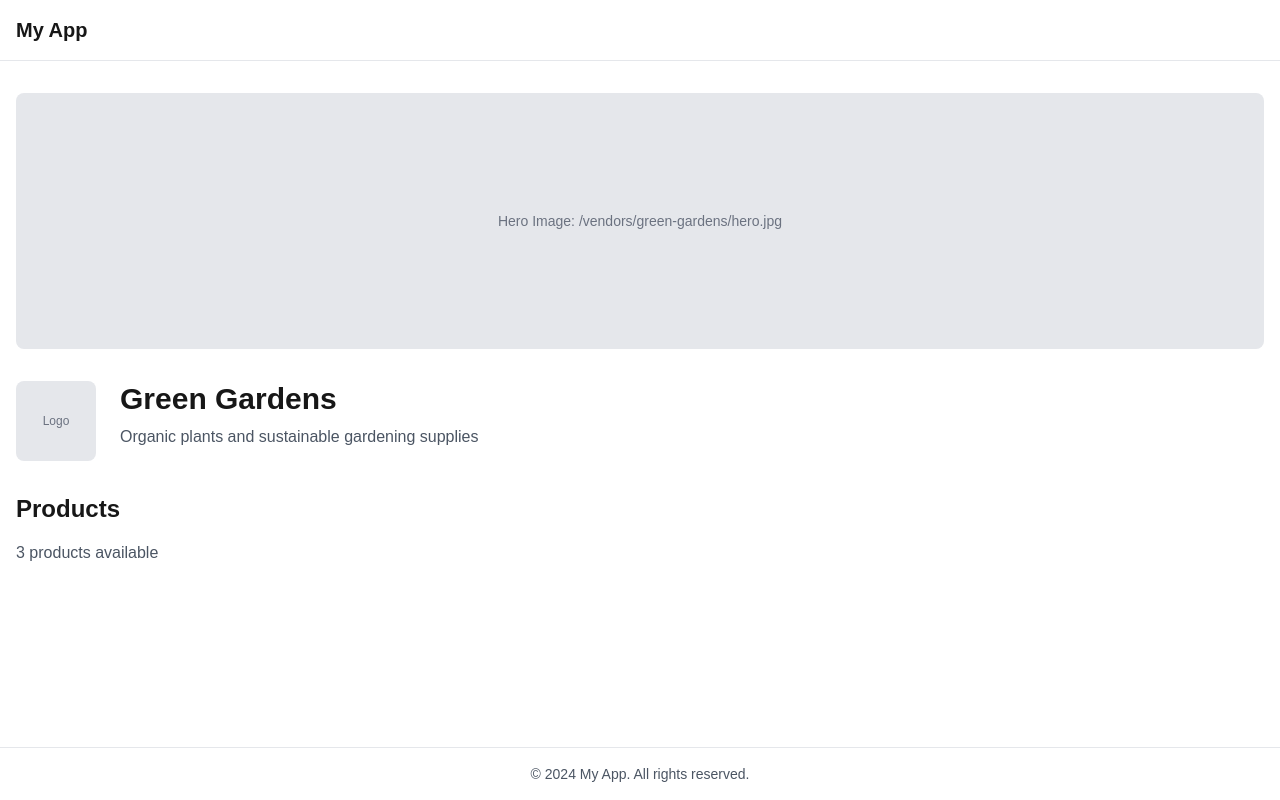
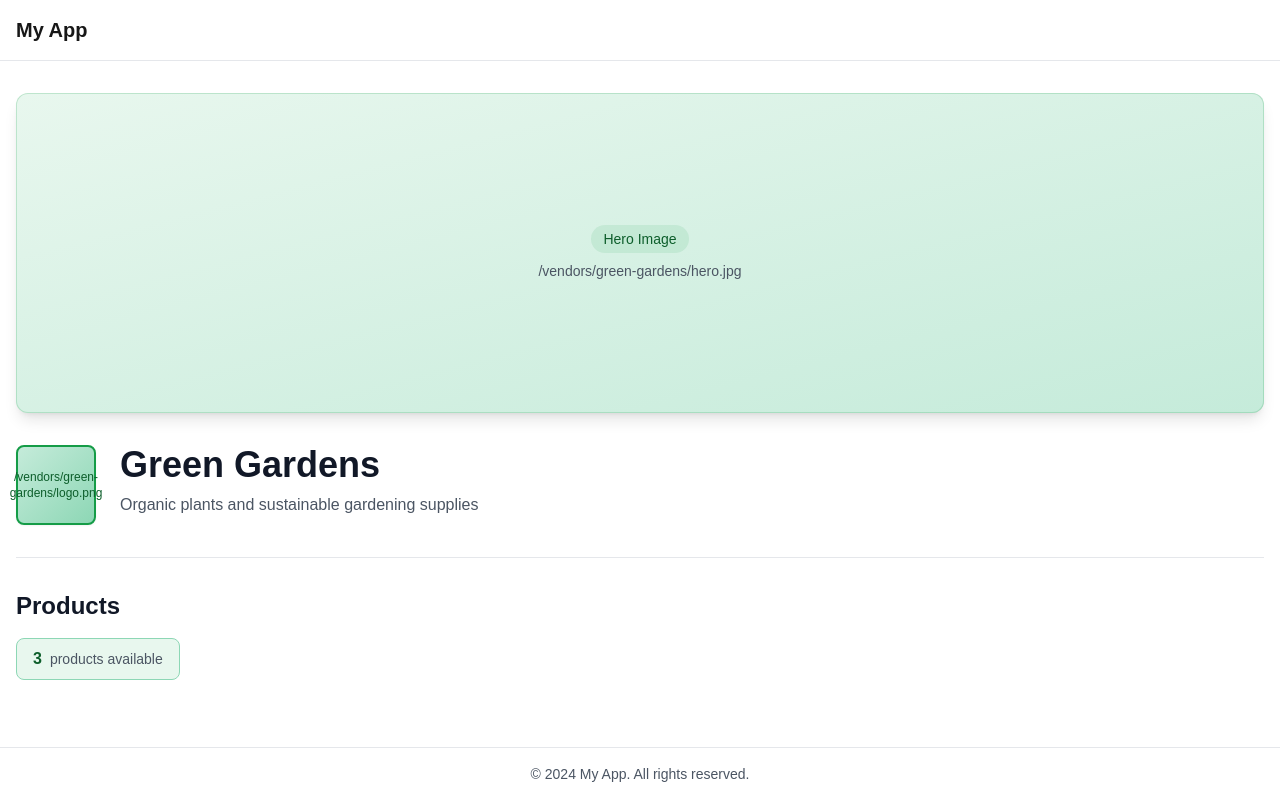
Before and after one commit to Ogechimak/Frontend_Task, a Next.js app in the folder padisquare_vendors/: page /site/green-gardens in a window 1280 px wide. Built offline with nearby package versions, Linux system fonts and the light colour scheme.

Commit message:
The vendor header and hero section

```diff
--- a/padisquare_vendors/app/page.tsx
+++ b/padisquare_vendors/app/page.tsx
@@ -15,16 +15,21 @@ export default function Home() {
 
       <div>
         <h3 className="text-xl font-semibold mb-4">Browse Vendors</h3>
-        <ul className="space-y-3">
+        <ul className="grid gap-4 sm:grid-cols-2 lg:grid-cols-3">
           {vendors.map((vendor) => (
             <li key={vendor.id}>
               <Link
                 href={`/site/${vendor.slug}`}
-                className="block p-4 border rounded-lg hover:border-blue-500 hover:bg-blue-50 dark:hover:bg-blue-950 transition"
+                className="block p-6 border-2 border-gray-200 dark:border-gray-700 rounded-lg hover:border-brand-500 hover:bg-brand-50 dark:hover:bg-brand-950 transition-all duration-200 hover:shadow-md group"
               >
-                <div className="font-semibold">{vendor.name}</div>
-                <div className="text-sm text-gray-600 dark:text-gray-400">
+                <div className="font-semibold text-lg mb-2 group-hover:text-brand-600 dark:group-hover:text-brand-400 transition-colors">
+                  {vendor.name}
+                </div>
+                <div className="text-sm text-gray-600 dark:text-gray-400 line-clamp-2">
                   {vendor.description}
+                </div>
+                <div className="mt-3 text-xs text-brand-600 dark:text-brand-400 font-medium">
+                  {vendor.products.length} products →
                 </div>
               </Link>
             </li>
--- a/padisquare_vendors/app/site/[vendorSlug]/page.tsx
+++ b/padisquare_vendors/app/site/[vendorSlug]/page.tsx
@@ -1,8 +1,9 @@
 import { notFound } from 'next/navigation';
 import { getVendorBySlug } from '@/lib/data/vendors';
 import type { Metadata } from 'next';
+import HeroSection from '@/components/layout/HeroSection';
+import VendorHeader from '@/components/layout/VendorHeader';
 
-// Generate metadata for SEO
 export async function generateMetadata({
   params,
 }: {
@@ -29,7 +30,6 @@ export default function VendorPage({
 }) {
   const vendor = getVendorBySlug(params.vendorSlug);
 
-  // Handle vendor not found
   if (!vendor) {
     notFound();
   }
@@ -37,35 +37,28 @@ export default function VendorPage({
   return (
     <div className="space-y-8">
       {/* Hero Section */}
-      <div className="relative h-64 overflow-hidden rounded-lg bg-gray-200 dark:bg-gray-800">
-        {/* Placeholder for hero image */}
-        <div className="absolute inset-0 flex items-center justify-center">
-          <div className="text-center">
-            <p className="text-sm text-gray-500">Hero Image: {vendor.heroImage}</p>
-          </div>
-        </div>
-      </div>
+      <HeroSection heroImage={vendor.heroImage} vendorName={vendor.name} />
 
       {/* Vendor Header */}
-      <div className="flex items-start gap-6">
-        {/* Logo */}
-        <div className="h-20 w-20 flex-shrink-0 rounded-lg bg-gray-200 dark:bg-gray-800 flex items-center justify-center">
-          <p className="text-xs text-gray-500 text-center px-2">Logo</p>
-        </div>
-
-        {/* Vendor Info */}
-        <div className="flex-1">
-          <h1 className="text-3xl font-bold mb-2">{vendor.name}</h1>
-          <p className="text-gray-600 dark:text-gray-400">{vendor.description}</p>
-        </div>
-      </div>
+      <VendorHeader
+        name={vendor.name}
+        description={vendor.description}
+        logo={vendor.logo}
+      />
 
       {/* Products Section (placeholder) */}
-      <div>
-        <h2 className="text-2xl font-bold mb-4">Products</h2>
-        <p className="text-gray-600 dark:text-gray-400">
-          {vendor.products.length} products available
-        </p>
+      <div className="border-t pt-8">
+        <h2 className="text-xl sm:text-2xl font-bold mb-4 text-gray-900 dark:text-white">
+          Products
+        </h2>
+        <div className="inline-flex items-center gap-2 px-4 py-2 bg-brand-50 dark:bg-brand-900/30 rounded-lg border border-brand-200 dark:border-brand-800">
+          <span className="text-brand-700 dark:text-brand-300 font-semibold">
+            {vendor.products.length}
+          </span>
+          <span className="text-gray-600 dark:text-gray-400 text-sm">
+            products available
+          </span>
+        </div>
       </div>
     </div>
   );
--- /dev/null
+++ b/padisquare_vendors/components/layout/HeroSection.tsx
@@ -0,0 +1,30 @@
+interface HeroSectionProps {
+  heroImage: string;
+  vendorName: string;
+}
+
+export default function HeroSection({ heroImage, vendorName }: HeroSectionProps) {
+  return (
+    <div className="relative h-48 sm:h-64 lg:h-80 overflow-hidden rounded-lg sm:rounded-xl shadow-lg">
+      {/* Gradient Overlay */}
+      <div className="absolute inset-0 bg-gradient-to-br from-brand-500/20 via-brand-600/30 to-brand-700/40" />
+
+      {/* Placeholder Content */}
+      <div className="absolute inset-0 flex flex-col items-center justify-center bg-gradient-to-br from-brand-50 to-brand-100 dark:from-brand-900 dark:to-brand-800">
+        <div className="text-center space-y-2 px-4">
+          <div className="inline-block px-3 py-1 bg-brand-500/10 dark:bg-brand-500/20 rounded-full">
+            <p className="text-xs sm:text-sm text-brand-700 dark:text-brand-300 font-medium">
+              Hero Image
+            </p>
+          </div>
+          <p className="text-sm text-gray-600 dark:text-gray-400 max-w-md">
+            {heroImage}
+          </p>
+        </div>
+      </div>
+
+      {/* Decorative Border */}
+      <div className="absolute inset-0 rounded-lg sm:rounded-xl ring-1 ring-inset ring-brand-500/20" />
+    </div>
+  );
+}
--- /dev/null
+++ b/padisquare_vendors/components/layout/VendorHeader.tsx
@@ -0,0 +1,28 @@
+interface VendorHeaderProps {
+  name: string;
+  description: string;
+  logo: string;
+}
+
+export default function VendorHeader({ name, description, logo }: VendorHeaderProps) {
+  return (
+    <div className="flex flex-col sm:flex-row items-start gap-4 sm:gap-6">
+      {/* Logo */}
+      <div className="h-16 w-16 sm:h-20 sm:w-20 flex-shrink-0 rounded-lg bg-gradient-to-br from-brand-100 to-brand-200 dark:from-brand-900 dark:to-brand-800 flex items-center justify-center border-2 border-brand-500 shadow-sm">
+        <div className="text-xs text-center px-2 text-brand-700 dark:text-brand-300 font-medium">
+          {logo}
+        </div>
+      </div>
+
+      {/* Vendor Info */}
+      <div className="flex-1 space-y-2">
+        <h1 className="text-2xl sm:text-3xl lg:text-4xl font-bold text-gray-900 dark:text-white">
+          {name}
+        </h1>
+        <p className="text-sm sm:text-base text-gray-600 dark:text-gray-400 leading-relaxed">
+          {description}
+        </p>
+      </div>
+    </div>
+  );
+}
--- a/padisquare_vendors/tailwind.config.ts
+++ b/padisquare_vendors/tailwind.config.ts
@@ -11,6 +11,19 @@ const config: Config = {
       colors: {
         background: "var(--background)",
         foreground: "var(--foreground)",
+        brand: {
+          DEFAULT: '#159C47',
+          50: '#E8F7EE',
+          100: '#C5EBDA',
+          200: '#8DD7B5',
+          300: '#55C390',
+          400: '#1DAF6B',
+          500: '#159C47',
+          600: '#117D39',
+          700: '#0D5E2B',
+          800: '#093E1C',
+          900: '#051F0E',
+        },
       },
     },
   },
```
